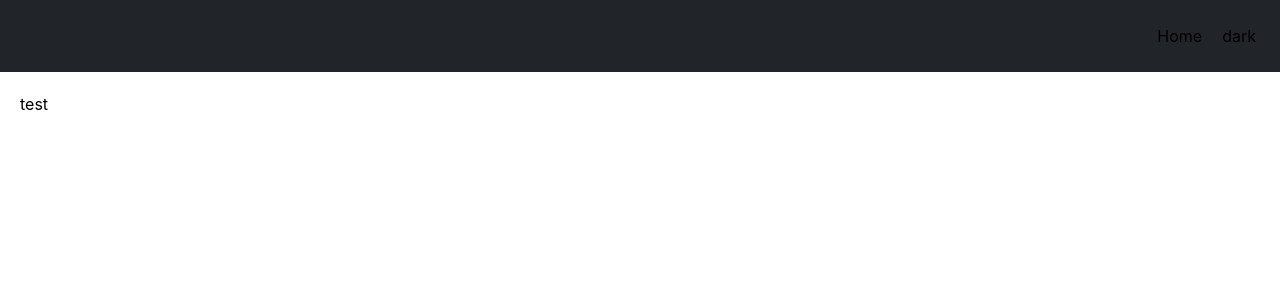
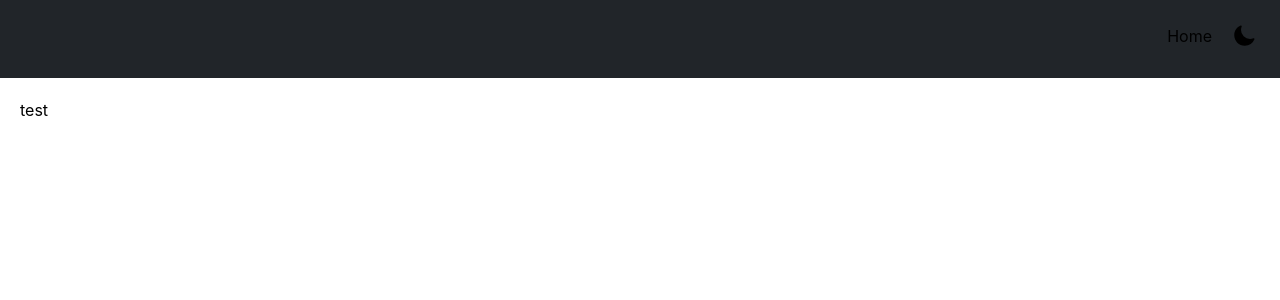
Before and after one commit to PrgDominique/Portfolio, a Next.js app: page / in a window 1280 px wide. Shown: the top 300 px of the page. Built offline with nearby package versions, Linux system fonts and the light colour scheme.

Commit message:
added icons

```diff
--- a/src/components/ui/ToggleButton.tsx
+++ b/src/components/ui/ToggleButton.tsx
@@ -1,19 +1,38 @@
-import { useEffect } from 'react'
-
 export const ToggleButton = ({ colorMode, toggleColor }: any) => {
-
-
-
   return (
     <div>
       <button type='button' onClick={toggleColor}>
         {colorMode === 'light' ? (
           <>
-            <h1>dark</h1>
+            <svg
+              xmlns='http://www.w3.org/2000/svg'
+              viewBox='0 0 24 24'
+              fill='currentColor'
+              className='w-6 h-6'
+            >
+              <path
+                fill-rule='evenodd'
+                d='M9.528 1.718a.75.75 0 01.162.819A8.97 8.97 0 009 6a9 9 0 009 9 8.97 8.97 0 003.463-.69.75.75 0 01.981.98 10.503 10.503 0 01-9.694 6.46c-5.799 0-10.5-4.701-10.5-10.5 0-4.368 2.667-8.112 6.46-9.694a.75.75 0 01.818.162z'
+                clip-rule='evenodd'
+              />
+            </svg>
           </>
         ) : (
           <>
-            <h1>light</h1>
+            <svg
+              xmlns='http://www.w3.org/2000/svg'
+              fill='none'
+              viewBox='0 0 24 24'
+              stroke-width='1.5'
+              stroke='currentColor'
+              className='w-6 h-6'
+            >
+              <path
+                stroke-linecap='round'
+                stroke-linejoin='round'
+                d='M21.752 15.002A9.718 9.718 0 0118 15.75c-5.385 0-9.75-4.365-9.75-9.75 0-1.33.266-2.597.748-3.752A9.753 9.753 0 003 11.25C3 16.635 7.365 21 12.75 21a9.753 9.753 0 009.002-5.998z'
+              />
+            </svg>
           </>
         )}
         {/* test */}
```
